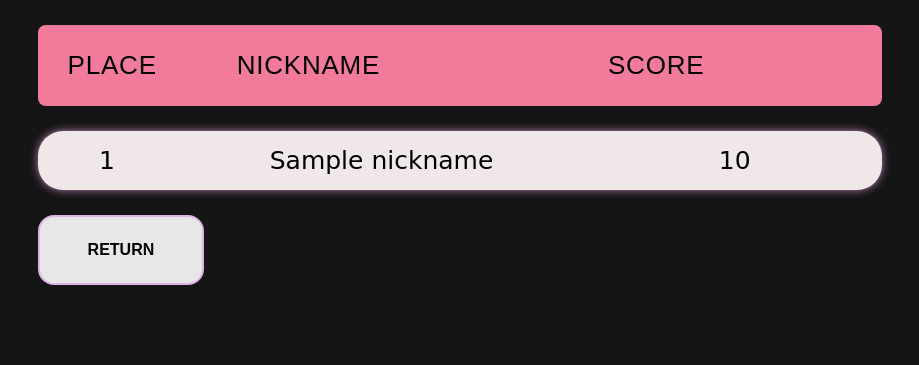
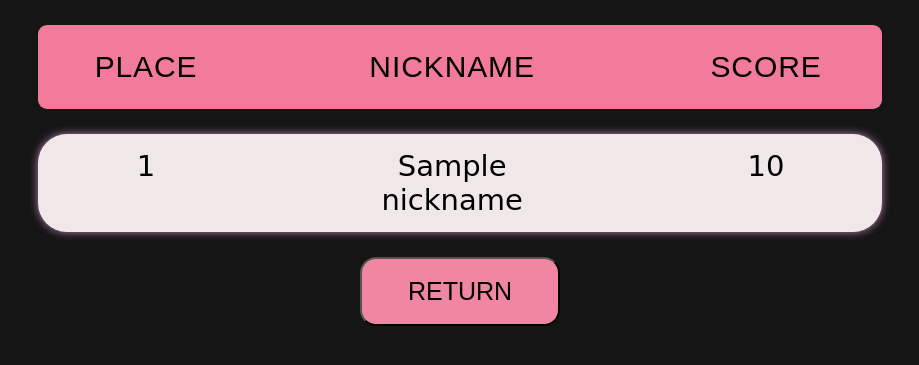
Before and after one commit to Artemiyqq/web_guessing_game, a Django app: template templates/leaderboard/index.html in a window 1280 px wide. Shown: the top 365 px of the page, without its empty margins (200-1119 px from the left). Run offline with Django 4.2, Linux system fonts and the light colour scheme; the template is opened without the code that fills it: most values are stand-ins (such as "Sample title", 1, 10 or a date in 2020).

Commit message:
centred all text and the leaderboard button, made all elements of the leaderboard responsive

```diff
--- a/static/leaderboard/style.css
+++ b/static/leaderboard/style.css
@@ -38,57 +38,68 @@ body{
     text-align: center;
   }
   .col-1 {
-    flex-basis: 10%;
+    flex-basis: 20%;
   }
   .col-2 {
-    flex-basis: 50%;
+    flex-basis: 17%;
   }
   .col-3 {
-    flex-basis: 30%;
-  }
-
-  @media all and (max-width: 50px) {
-    .responsive-table .table-header {
-      display: none;
-    }
-    .responsive-table li {
-      display: block;
-    }
-    .responsive-table .col {
-      flex-basis: 100%;
-    }
-    .responsive-table .col {
-      display: flex;
-      padding: 10px 0;
-    }
-    .responsive-table .col:before {
-      color: #6C7A89;
-      padding-right: 10px;
-      content: attr(data-label);
-      flex-basis: 50%;
-      text-align: right;
-    }
+    flex-basis: 22%;
   }
 
 .button {
-  pointer-events: auto;
+  display: flex;
   cursor: pointer;
-  background: #e7e7e7;
-  border: none;
-  padding: 1.5rem 3rem;
-  margin: 0;
-  font-family: inherit;
-  font-size: inherit;
-  margin-left: auto;
-  margin-right: auto;
+  background: #f186a2;
+  padding: 20px 43px;
+  font-family: aktiv-grotesk-extended, sans-serif;
+	border-radius: 1rem;
+	color: rgb(0, 0, 0);
+  margin: auto;
+  font-size: 20px;
+  text-decoration: none;
 }
 
-.button--pan {
-	font-family: aktiv-grotesk-extended, sans-serif;
-	font-weight: 700;
-	border: 2px solid rgb(220, 180, 230);
-	border-radius: 1rem;
-	overflow: hidden;
-	color: rgb(0, 0, 0);
-  margin: auto;
+a{
+  text-decoration: none;
 }
+
+
+@media (1200px < width) {
+  .responsive-table .table-header {
+    font-size: 30px;
+  }
+  .responsive-table .table-row {
+    font-size: 29px;
+  }
+  .button{
+    font-size: 25px;
+    padding: 18px 46px;
+  }
+}
+
+@media (600px < width <= 700px) {
+  .responsive-table .table-header {
+    font-size: 20px;
+  }
+  .responsive-table .table-row {
+    font-size: 19px;
+  }
+  .button{
+    font-size: 19px;
+    padding: 15px 30px;
+  }
+}
+
+@media (400px <= width <= 600px) {
+  .responsive-table .table-header {
+    font-size: 18px;
+  }
+  .responsive-table .table-row {
+    font-size: 17px;
+  }
+  .button{
+    font-size: 18px;
+    padding: 15px 30px;
+  }
+}
--- a/templates/leaderboard/index.html
+++ b/templates/leaderboard/index.html
@@ -6,14 +6,15 @@
     <title>Leaderboard</title>
     <link rel="stylesheet" href="{% static 'leaderboard/style.css' %}">
     <link rel="shortcut icon" type="image/png" href="{% static 'favicon.ico' %}"/>
+    <meta name="viewport" content="initial-scale=1">
 </head>
 <body>
     <div class="container">
         <ul class="responsive-table">
             <li class="table-header">
                 <div class="col col-1">Place</div>
-                <div class="col col-1">Nickname</div>
-                <div class="col col-2">Score</div>
+                <div class="col col-2">Nickname</div>
+                <div class="col col-3">Score</div>
             </li>
             {% for name in nicknames %}
                 <li class="table-row">
@@ -23,7 +24,7 @@
                 </li>
             {% endfor %}
             <a href="{% url ''%}">
-                <button class="button button--pan"><span>RETURN</span></button>
+                <button class="button"><span>RETURN</span></button>
             </a>
         </ul>
     </div>
```
